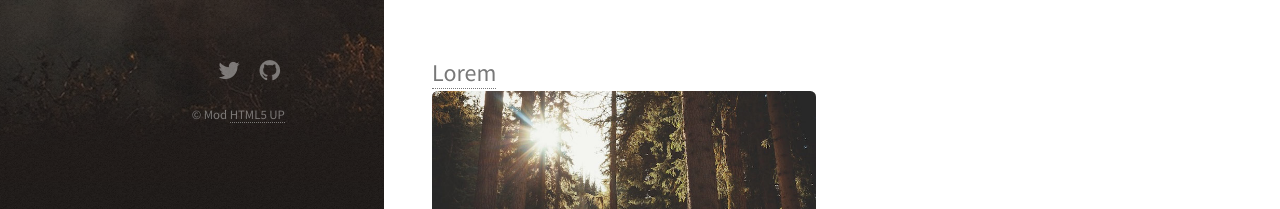
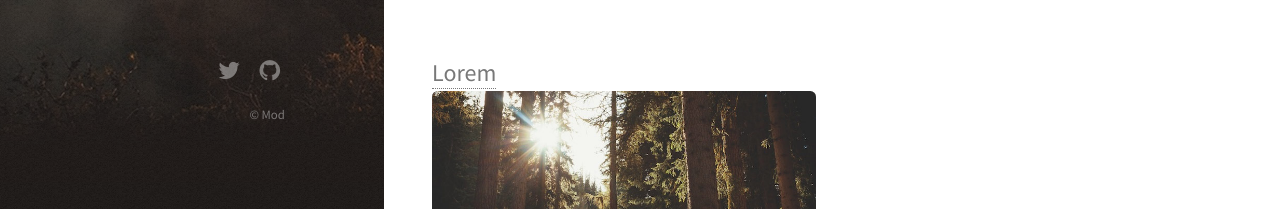
Before and after one commit to Zhiyelah/zhiyelah.github.io, a Jekyll site: the page built from index.html, in a window 1280 px wide and 900 px high, scrolled down 541 px. Shown: the part 691-900 px from the top of the window. Built offline with Jekyll 4.4.1, drawn with Linux system fonts in a browser that asks for light colours; nearby versions of some CDN libraries; a file with an impossible date is left out.

Commit message:
Update default.html

```diff
--- a/_layouts/default.html
+++ b/_layouts/default.html
@@ -50,7 +50,7 @@
         {% endif %}
       </ul>
       <ul class="copyright">
-          <li>&copy; Mod <a href="https://html5up.net">HTML5 UP</a></li>
+          <li>&copy; Mod</li>
       </ul>
     </footer>
 
```
